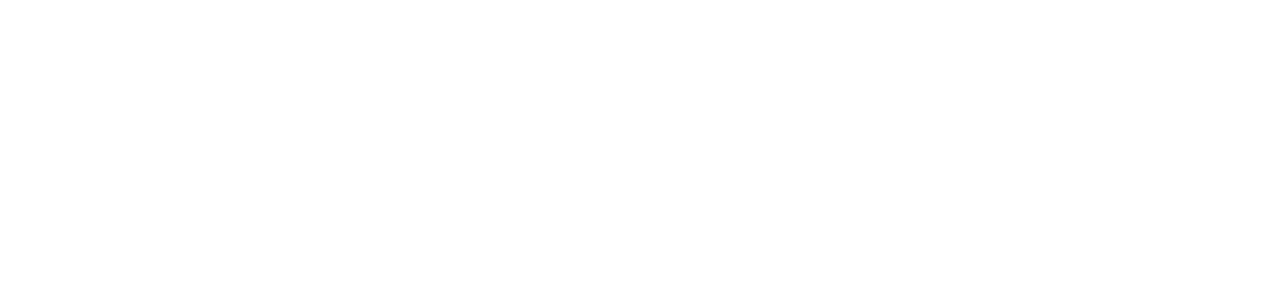
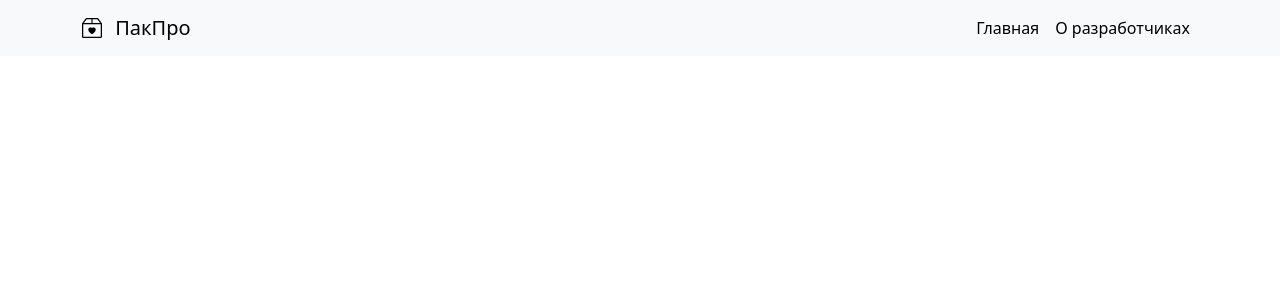
Before and after one commit to sh-arp-01-rinhack/rinhack-packing-paper-front, an Angular app: page / in a window 1280 px wide. Shown: the top 300 px of the page. Built offline with nearby package versions, Linux system fonts and the light colour scheme.

Commit message:
initial implemetation

```diff
--- a/angular.json
+++ b/angular.json
@@ -100,5 +100,8 @@
         }
       }
     }
+  },
+  "cli": {
+    "analytics": false
   }
 }
--- a/src/app/app.component.html
+++ b/src/app/app.component.html
@@ -1,3 +1,4 @@
+<app-navbar></app-navbar>
 <div class="container">
   <div></div>
 </div>
--- a/src/app/app.component.ts
+++ b/src/app/app.component.ts
@@ -1,10 +1,11 @@
 import { Component } from '@angular/core';
 import { RouterOutlet } from '@angular/router';
+import { NavbarComponent } from "./core/navbar/navbar.component";
 
 @Component({
   selector: 'app-root',
   standalone: true,
-  imports: [RouterOutlet],
+  imports: [RouterOutlet, NavbarComponent],
   templateUrl: './app.component.html',
   styleUrl: './app.component.scss'
 })
--- /dev/null
+++ b/src/app/core/navbar/navbar.component.html
@@ -0,0 +1,25 @@
+<nav class="navbar navbar-expand-lg bg-body-tertiary">
+
+    <div class="container">
+      <a class="navbar-brand" routerLink="/">
+        <i class="bi bi-box2-heart me-2"></i>
+        ПакПро
+      </a>
+      <button class="navbar-toggler" type="button" data-bs-toggle="collapse" data-bs-target="#navbarSupportedContent" aria-controls="navbarSupportedContent" aria-expanded="false" aria-label="Переключатель навигации">
+        <span class="navbar-toggler-icon"></span>
+      </button>
+      <div class="collapse navbar-collapse" id="navbarSupportedContent">
+        <ul class="navbar-nav ms-auto mb-2 mb-lg-0">
+          <li class="nav-item">
+            <a class="nav-link active" aria-current="page" routerLink="/homepage">Главная</a>
+          </li>
+          <li class="nav-item">
+            <a class="nav-link active" aria-current="page" routerLink="/about">О разработчиках</a>
+          </li>
+
+
+        </ul>
+
+      </div>
+    </div>
+  </nav>
```
Also changed, not shown: src/app/core/navbar/navbar.component.ts (added, +13 -0 lines), src/app/core/navbar/navbar.component.scss (added), 1 other file (tests, documents, lock files or other folders).
